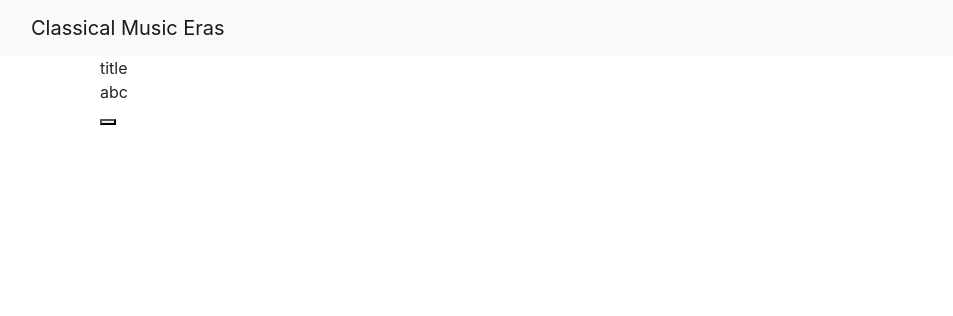
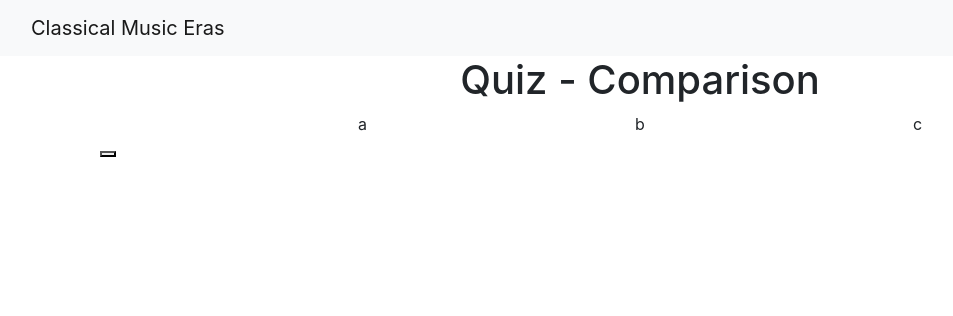
Before and after one commit to alaynamnguyen/ui-music-periods, a Flask app: template templates/quiz.html in a window 1280 px wide. Shown: the top 316 px of the page, without its empty margins (0-953 px from the left). Run offline with Flask 3, Linux system fonts and the light colour scheme; the template is opened without the code that fills it: most values are stand-ins (such as "Sample title", 1, 10 or a date in 2020); some libraries are stand-ins or nearby versions.

Commit message:
quiz ui updated

```diff
--- a/templates/quiz.html
+++ b/templates/quiz.html
@@ -11,14 +11,15 @@
 </script>
 
 <div id="quiz-container" class="container-fluid">
-  <div>title</div>
-  <div class="col-3">
-    <div class="row">
-      <div>a</div>
-      <div>b</div>
-      <div>c</div>
-    </div>
+  <div class="d-flex justify-content-center">
+    <h1>Quiz - Comparison</h1>
   </div>
+  <div class="row d-flex justify-content-center">
+    <div class="col-3 text-center">a</div>
+    <div class="col-3 text-center">b</div>
+    <div class="col-3 text-center">c</div>
+  </div>
+
   <button></button>
 </div>
 
```
